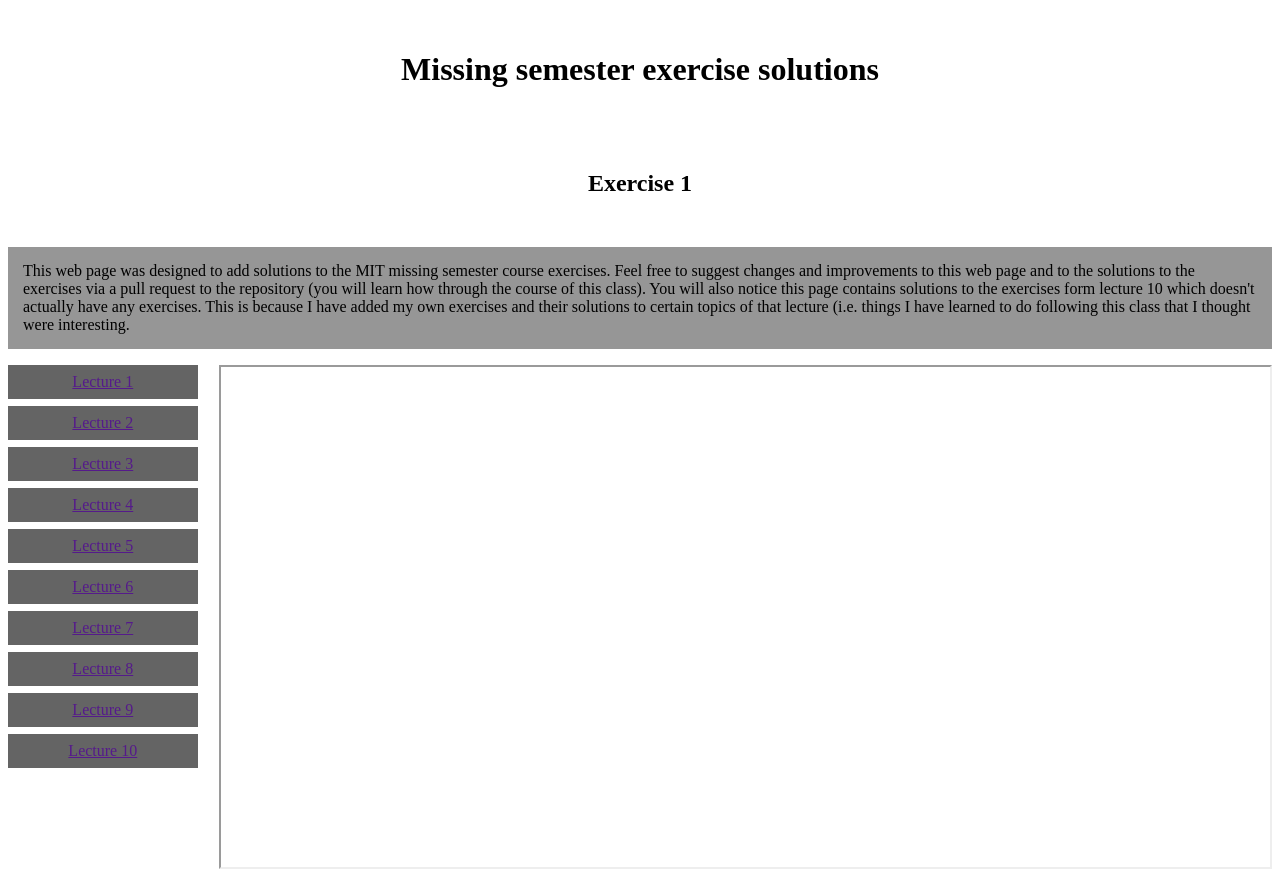
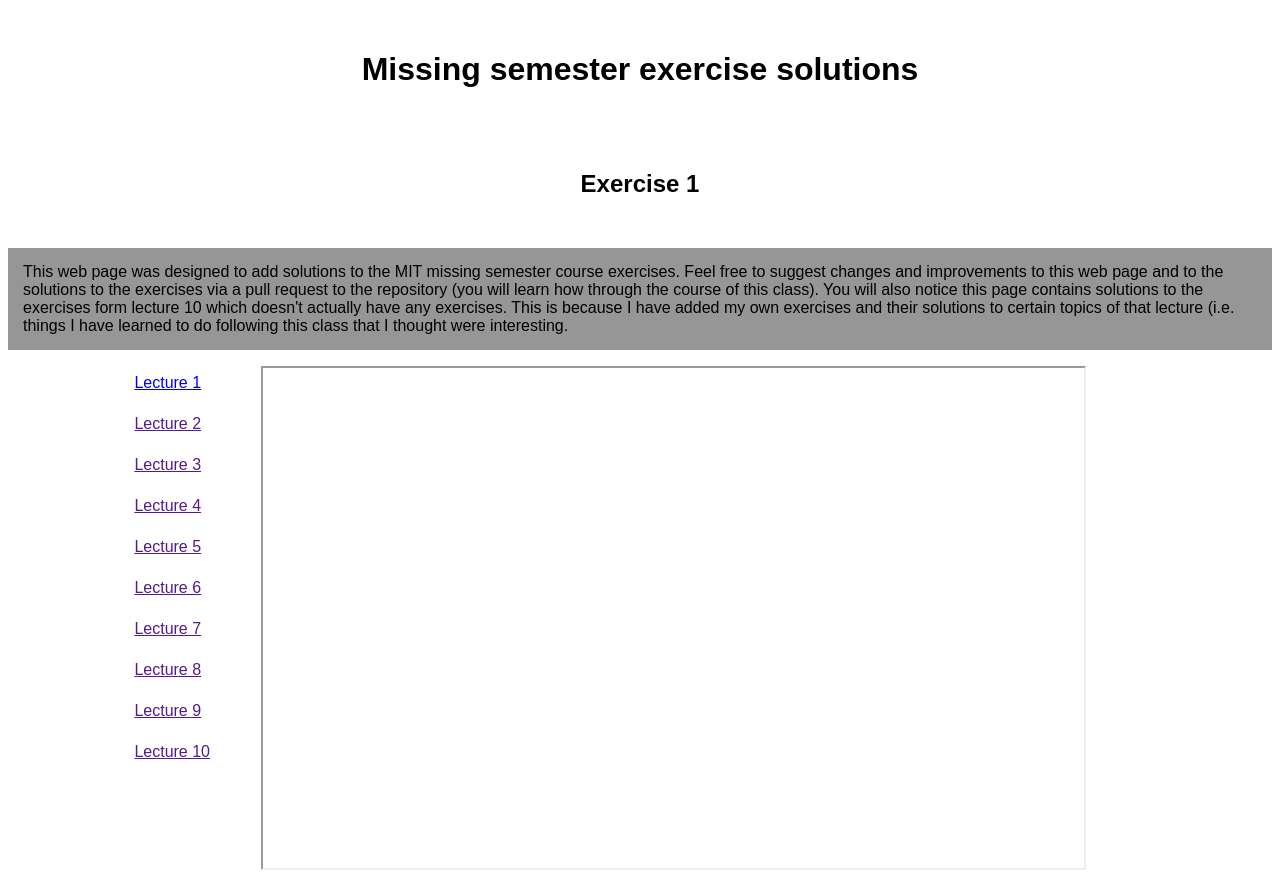
Before and after one commit to simon-bouchard/Missing-Semester-Solutions, a PHP site: page /solutionsv2.htm in a window 1280 px wide. Run offline with PHP 8.4, Linux system fonts and the light colour scheme.

Commit message:
create repo

```diff
--- a/solutionsv2.htm
+++ b/solutionsv2.htm
@@ -21,7 +21,7 @@
 
 <div style="overflow:auto">
 <div class='menu'>
-	<a href='' target="iframe">Lecture 1</a>
+	<a href='lectsol/lecture1.htm' target="iframe">Lecture 1</a>
 	<a href='' target="iframe">Lecture 2</a>
 	<a href='' target="iframe">Lecture 3</a>
 	<a href='' target="iframe">Lecture 4</a>
--- a/style.css
+++ b/style.css
@@ -1,24 +1,27 @@
+body {
+	font-family: arial;
+}
 
 h1 {text-align:center; padding: 30px;}
 h2 {text-align:center; padding: 30px;}
 p {background-color: rgb(150, 150, 150); padding: 15px;}
+
 .menu {
         float: left;
-        width: 15%;
+	margin-left: 10%;
+	width: 10%;
 }
 
 .menu a {
-	background-color: rgb(100,100,100);
-	text-align: center;
 	padding: 8px 0px;
 	margin-bottom: 7px;
-	width: 100%;
 	display: block;
+	border-left-style: 5px solid;
 }
 
 .iframe {
-	float: right;
-	width: 83%;
+	float: left;
+	width: 65%;
 	height: 500px;
 }
 
@@ -27,3 +30,5 @@ p {background-color: rgb(150, 150, 150); padding: 15px;}
 	       width: 100%;
        }
 }
+
+code, samp {background-color: rgba(200, 200, 200, 0.5);}
```
Also changed, not shown: lectsol/lecture1.htm (+22 -0 lines).
